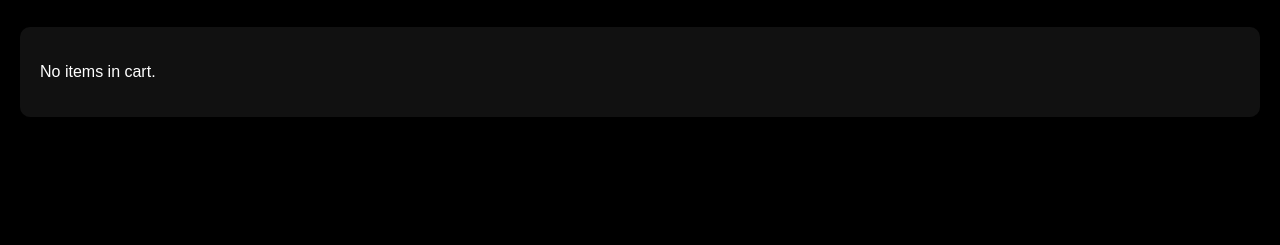
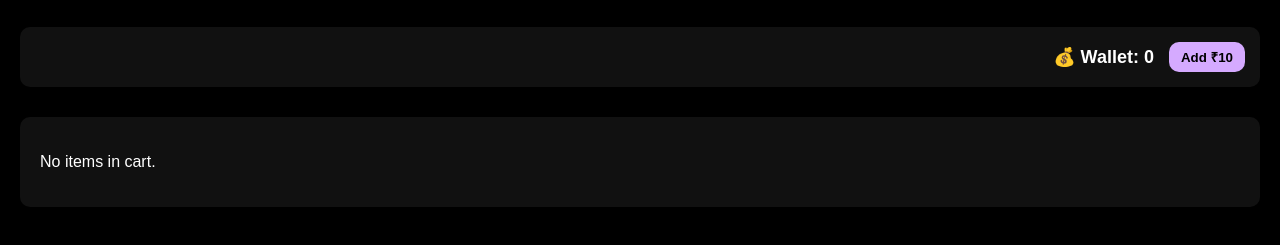
Before and after one commit to CodingItAway23/BlissBites, a plain HTML site: page checkout.html in a window 1280 px wide. Shown: the part 139-384 px from the top of the page. Drawn offline with Linux system fonts and the light colour scheme.

Commit message:
Add files via upload

```diff
--- a/checkout.html
+++ b/checkout.html
@@ -1,8 +1,8 @@
 <!DOCTYPE html>
 <html lang="en">
 <head>
-  <meta charset="UTF-8">
-  <meta name="viewport" content="width=device-width, initial-scale=1">
+  <meta charset="UTF-8" />
+  <meta name="viewport" content="width=device-width, initial-scale=1" />
   <title>Checkout - Bliss Bites</title>
   <style>
     body {
@@ -32,6 +32,37 @@
       text-align: center;
       color: #d5aaff;
       margin-bottom: 30px;
+    }
+
+    #wallet {
+      display: flex;
+      justify-content: flex-end;
+      align-items: center;
+      gap: 15px;
+      margin-bottom: 30px;
+      background-color: #111;
+      padding: 15px;
+      border-radius: 10px;
+    }
+
+    #wallet span {
+      font-size: 18px;
+      font-weight: bold;
+    }
+
+    #wallet button {
+      padding: 6px 12px;
+      border: none;
+      border-radius: 10px;
+      background-color: #d5aaff;
+      color: #000;
+      font-weight: bold;
+      cursor: pointer;
+      transition: 0.3s;
+    }
+
+    #wallet button:hover {
+      background-color: #b89bff;
     }
 
     #cart-summary {
@@ -91,15 +122,34 @@
 
   <h1>Checkout</h1>
 
+  <!-- Wallet Section -->
+  <div id="wallet">
+    <span>💰 Wallet: <span id="wallet-balance">0</span></span>
+    <button onclick="addToWallet(10)">Add ₹10</button>
+  </div>
+
+  <!-- Cart Summary -->
   <div id="cart-summary"></div>
 
   <button id="place-order" onclick="placeOrder()">Place Order</button>
 
-  <div id="order-success">
-    🎉 Order Placed Successfully!
-  </div>
+  <div id="order-success">🎉 Order Placed Successfully!</div>
 
   <script>
+    function getWalletBalance() {
+      return parseInt(localStorage.getItem('wallet') || '0');
+    }
+
+    function setWalletBalance(amount) {
+      localStorage.setItem('wallet', amount);
+      document.getElementById('wallet-balance').textContent = amount;
+    }
+
+    function addToWallet(amount) {
+      const current = getWalletBalance();
+      setWalletBalance(current + amount);
+    }
+
     function renderCheckout() {
       const cartData = localStorage.getItem('cart');
       const cart = cartData ? JSON.parse(cartData) : [];
@@ -130,13 +180,28 @@
     }
 
     function placeOrder() {
-      localStorage.removeItem('cart');
-      document.getElementById('cart-summary').style.display = 'none';
-      document.getElementById('place-order').style.display = 'none';
-      document.getElementById('order-success').style.display = 'block';
+      const wallet = getWalletBalance();
+      const cartData = localStorage.getItem('cart');
+      const cart = cartData ? JSON.parse(cartData) : [];
+      const total = cart.reduce((sum, item) => sum + item.price, 0);
+
+      if (wallet >= total) {
+        // Deduct from wallet and place order
+        setWalletBalance(wallet - total);
+        localStorage.removeItem('cart');
+        document.getElementById('cart-summary').style.display = 'none';
+        document.getElementById('place-order').style.display = 'none';
+        document.getElementById('order-success').style.display = 'block';
+      } else {
+        alert("Insufficient wallet balance! Add more funds to place your order.");
+      }
     }
 
-    renderCheckout();
+    // Initial setup
+    window.onload = () => {
+      renderCheckout();
+      setWalletBalance(getWalletBalance());
+    };
   </script>
 
 </body>
```
Also changed, not shown: menu.html (+2 -1 lines).
